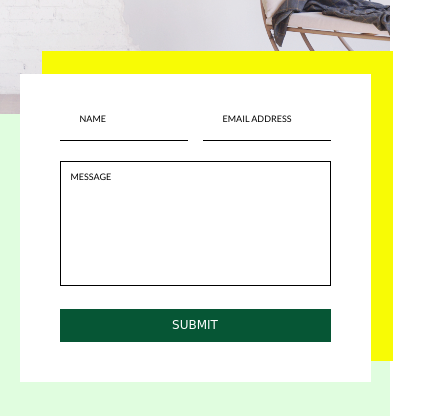
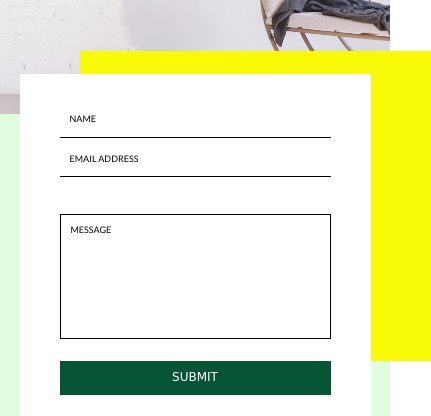
Before and after one commit to kristen-oluwatobi-project1/santuary-helpers-project, a plain HTML site: page contact.html in a window 390 px wide. Shown: the part 181-597 px from the top of the page, 431 px wide, since content can reach past the window. Drawn offline with Linux system fonts and the light colour scheme; a web font is replaced by a local one.

Commit message:
mobile update

```diff
--- a/styles/sass/_blogMain.scss
+++ b/styles/sass/_blogMain.scss
@@ -11,6 +11,11 @@
     top: -80px;
     img {
         width: 100%;
+    }
+    p {
+        em {
+            font-weight: 900;
+        }
     }
 }
 
--- a/styles/sass/_mediaQueries.scss
+++ b/styles/sass/_mediaQueries.scss
@@ -38,6 +38,12 @@
 aside {
     @include tablet {
         height: 550px;
+    }
+}
+
+.mainGreen {
+    @include tablet {
+        height: 65vh;
     }
 }
 
@@ -94,7 +100,7 @@ header {
     }
         button {
         @include tabletMini {
-            width: 35%;
+            width: 40%;
             font-size: 0.9rem;
         }
     }
@@ -222,7 +228,6 @@ aside {
 
 .mainGreen {
     @include tabletMini {
-        // height: 0;
     }
     .contactDetails {
         @include tabletMini {
@@ -251,6 +256,11 @@ aside {
             width: 100%;
         }
     }
+    .yellowBox {
+        @include tabletMini {
+            right: -60px;
+        }
+    }
 }
 
 .commentContainer {
@@ -259,6 +269,8 @@ aside {
         margin-bottom: 4rem;
     }
 }
+
+
 
 // MOBILE MAX MEDIA QUERIES
 
@@ -304,6 +316,8 @@ li a {
     }
 }
 
+
+
 // MOBILE MED QUERIES
 
 * {
@@ -321,7 +335,7 @@ li a {
         }
     }
     button {
-        font-size: 0.7rem;
+        font-size: 0.9rem;
     }
 }
 
@@ -341,7 +355,7 @@ li a {
         .textContainer2 {
             button {
                 @include mobileMed {
-                    font-size: 0.7rem;
+                    font-size: 0.9rem;
                 }
             }
         }
@@ -351,7 +365,7 @@ li a {
 .indexSection6 {
     button {
         @include mobileMed {
-            font-size: 0.7rem;
+            font-size: 0.9rem;
         }
     }
 }
@@ -372,6 +386,7 @@ li a {
     }
 }
 
+
 // MOBILE MEDIA QUERIES
 
 header {
@@ -389,6 +404,9 @@ header {
     @include mobile {
         .flexContainer {
             flex-direction: column;
+            button {
+                width: 33%;
+            }
         }
         .section1Text {
             width: 100%;
--- a/styles/sass/_mixins.scss
+++ b/styles/sass/_mixins.scss
@@ -23,7 +23,7 @@
 }
 
 @mixin mobile {
-    @media only screen and (max-width: 375px) {
+    @media only screen and (max-width: 400px) {
     @content;
     }
 }
--- a/styles/sass/styles.scss
+++ b/styles/sass/styles.scss
@@ -59,7 +59,7 @@ h4 {
 
 .mainGreen {
     background-color: #E0FDDF;
-    height: 48vh;
+    height: 60vh;
 
 }
 
@@ -99,10 +99,12 @@ h4 {
     }
     .email {
         margin: 1.7rem 0;
+        font-size: 1.5rem;
     }
     a {
         display: block;
-        margin-bottom: 1rem;;
+        margin-bottom: 1rem;
+        font-size: 1.5rem;
     }
 }
 
```
Also changed, not shown: blog.html (+1 -1 lines), styles/styles.css.
